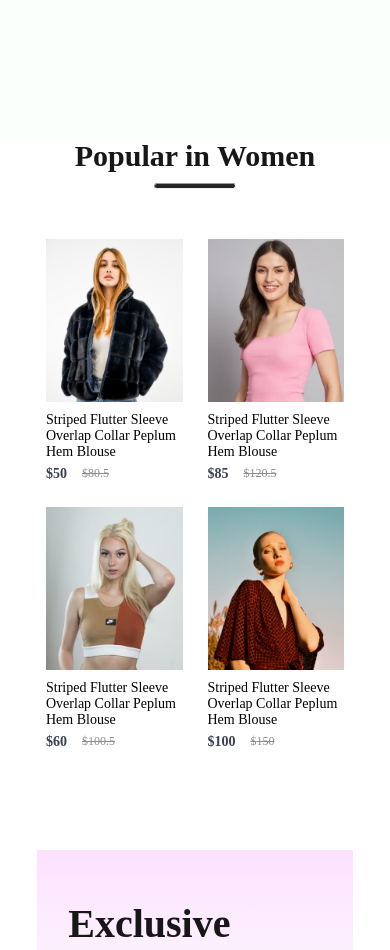
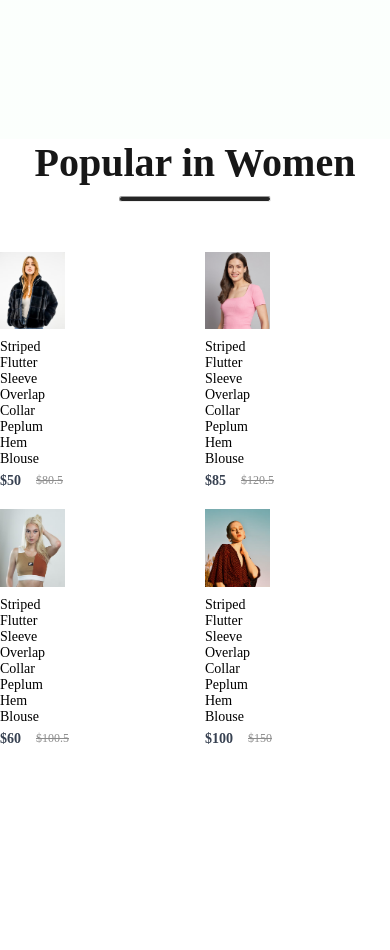
Before and after one commit to hanaalkadri/My-Fav, a React (Create React App) app: page / in a window 390 px wide. Shown: the part 780-1730 px from the top of the page. Built offline with nearby package versions, Linux system fonts and the light colour scheme.

Commit message:
Add mobile grid layout for popular items (max-width: 500px)

```diff
--- a/src/Components/DescriptionBox/DescriptionBox.css
+++ b/src/Components/DescriptionBox/DescriptionBox.css
@@ -28,10 +28,10 @@
 }
 @media(max-width:1280px){
     .descriptionbox{
-        margin: 60px 60px;
+        margin: 60px;
     }
 }
-@media(max-width:1280px){
+@media(max-width:800px){
     .descriptionbox{
         margin: 60px 20px;
     }
--- a/src/Components/Popular/Popular.css
+++ b/src/Components/Popular/Popular.css
@@ -26,13 +26,13 @@
 }
 /* ---------- media query------------ */
 
-@media(max-width: 800px){
-    .popular h1{
-        font-size: 30px;
+@media(max-width:500px){
+    .popular{
+        height: 90vh;
     }
-    .popular hr{
-        width: 80px;
-        height: 4px;
-
+    .popular-item{
+        display: grid;
+        grid-template-columns: 1fr 1fr;
+        gap: 20px;
     }
 }
```
